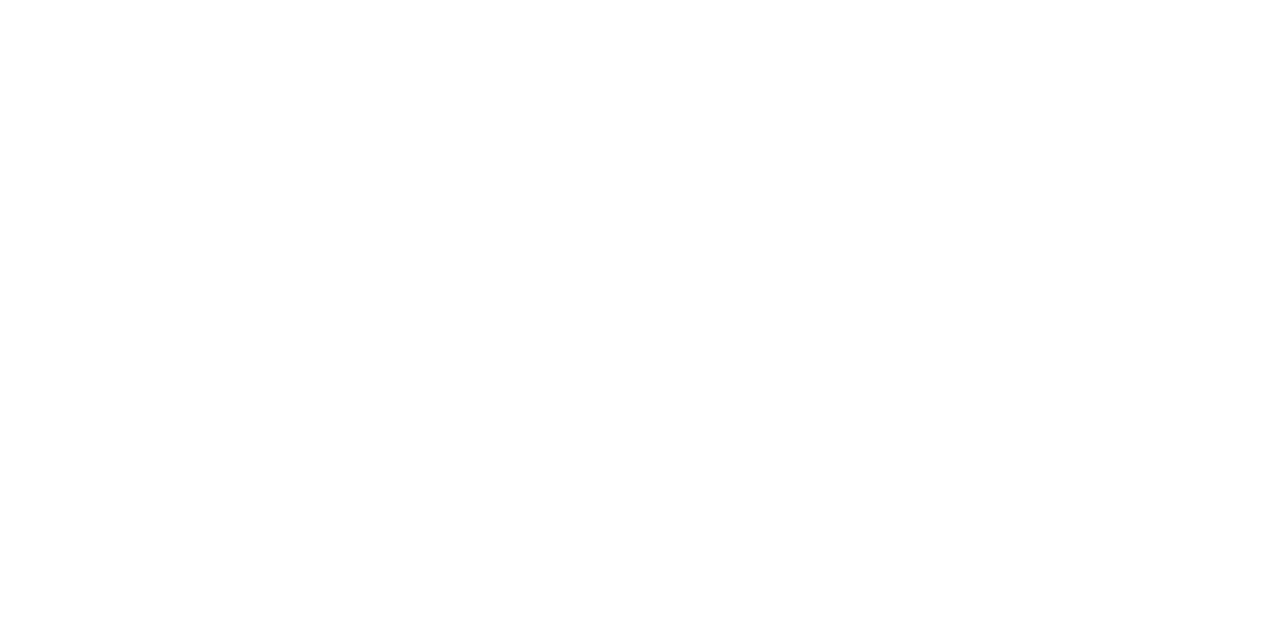
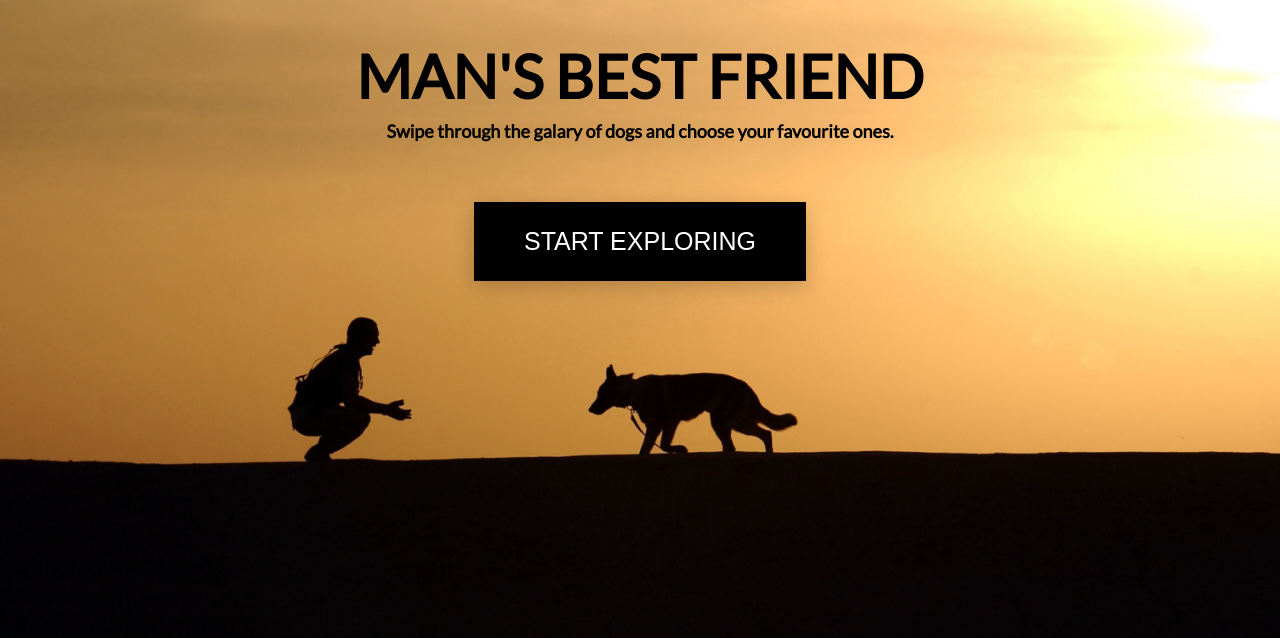
Before and after one commit to danleks/dog-gallery, a Vue app: page / in a window 1280 px wide. Shown: the top 638 px of the page. Built offline with nearby package versions, Linux system fonts and the light colour scheme.

Commit message:
Finished hero img

```diff
--- a/src/App.vue
+++ b/src/App.vue
@@ -1,20 +1,38 @@
 <template>
   <div id="app">
     <HeroImage />
+    <Claim />
   </div>
 </template>
 
 <script>
 import HeroImage from './components/HeroImage.vue';
+import Claim from './components/Claim.vue';
+
 
 export default {
   name: 'app',
   components: {
     HeroImage,
+    Claim,
   },
 };
 </script>
 
 <style lang="scss">
+@import url('https://fonts.googleapis.com/css?family=Lato');
+  html {
+  box-sizing: border-box;
+  }
+  *, *:before, *:after {
+    box-sizing: inherit;
+    padding: 0;
+    margin: 0;
+  }
 
+  body {
+    -webkit-font-smoothing: antialiased;
+    -moz-osx-font-smoothing: grayscale;
+    font-family: 'Lato', sans-serif;
+  }
 </style>
--- /dev/null
+++ b/src/components/Claim.vue
@@ -0,0 +1,78 @@
+<template>
+    <div class="claim">
+        <h1 class="claim__heading">
+            Man's best friend
+        </h1>
+
+        <p class="claim__text">
+            Swipe through the galary of dogs and choose your favourite ones.
+        </p>
+
+        <button class="claim__button">Start exploring</button>
+    </div>
+</template>
+
+<script>
+export default {
+    name: 'Claim',
+}
+</script>
+
+<style lang="scss" scoped>
+    .claim {
+        display: flex;
+        flex-direction: column;
+        align-items: center;
+
+        &__heading {
+            margin: 40px 0 8px 0;
+            text-transform: uppercase;
+
+            @media (min-width: 768px) {
+                font-size: 60px;
+            }
+        }
+
+        &__text {
+            text-align: center;
+            font-size: 10px;
+            font-weight: bold;
+
+             @media (min-width: 768px) {
+                font-size: 18px;
+            }
+        }
+
+        &__button {
+            padding: 10px 25px;
+            border: none;
+            margin-top: 50px;
+            background-color: #000;
+            color: #fff;
+            text-transform: uppercase;
+            box-shadow: 0 5px 20px rgba(0, 0, 0, .2);
+            transition: all .1s;
+
+            @media (min-width: 768px) {
+                padding: 25px 50px;
+                margin-top: 60px;
+                font-size: 25px;
+            }
+
+            @media (max-height: 674px) {
+                margin-top: 40px;
+
+            }
+
+
+            &:focus {
+                outline: none;
+                border: none;
+                transform: translateY(-1px);
+                box-shadow: 0 8px 25px rgba(0, 0, 0, .2);
+
+
+            }
+        }
+    }
+</style>
--- a/src/components/HeroImage.vue
+++ b/src/components/HeroImage.vue
@@ -1,5 +1,6 @@
 <template>
-
+    <div class="heroImage">
+    </div>
 </template>
 
 <script>
@@ -9,5 +10,15 @@ export default {
 </script>
 
 <style lang='scss' scoped>
-
+    .heroImage {
+        display: flex;
+        justify-content: center;
+        position: fixed;
+        width: 100%;
+        height: 100vh;
+        background-image: url('../assets/heroImage.jpg');
+        background-size: cover;
+        background-position: 35%;
+        z-index: -1;
+    }
 </style>
```
Also changed, not shown: src/assets/heroImage.jpg (added).
